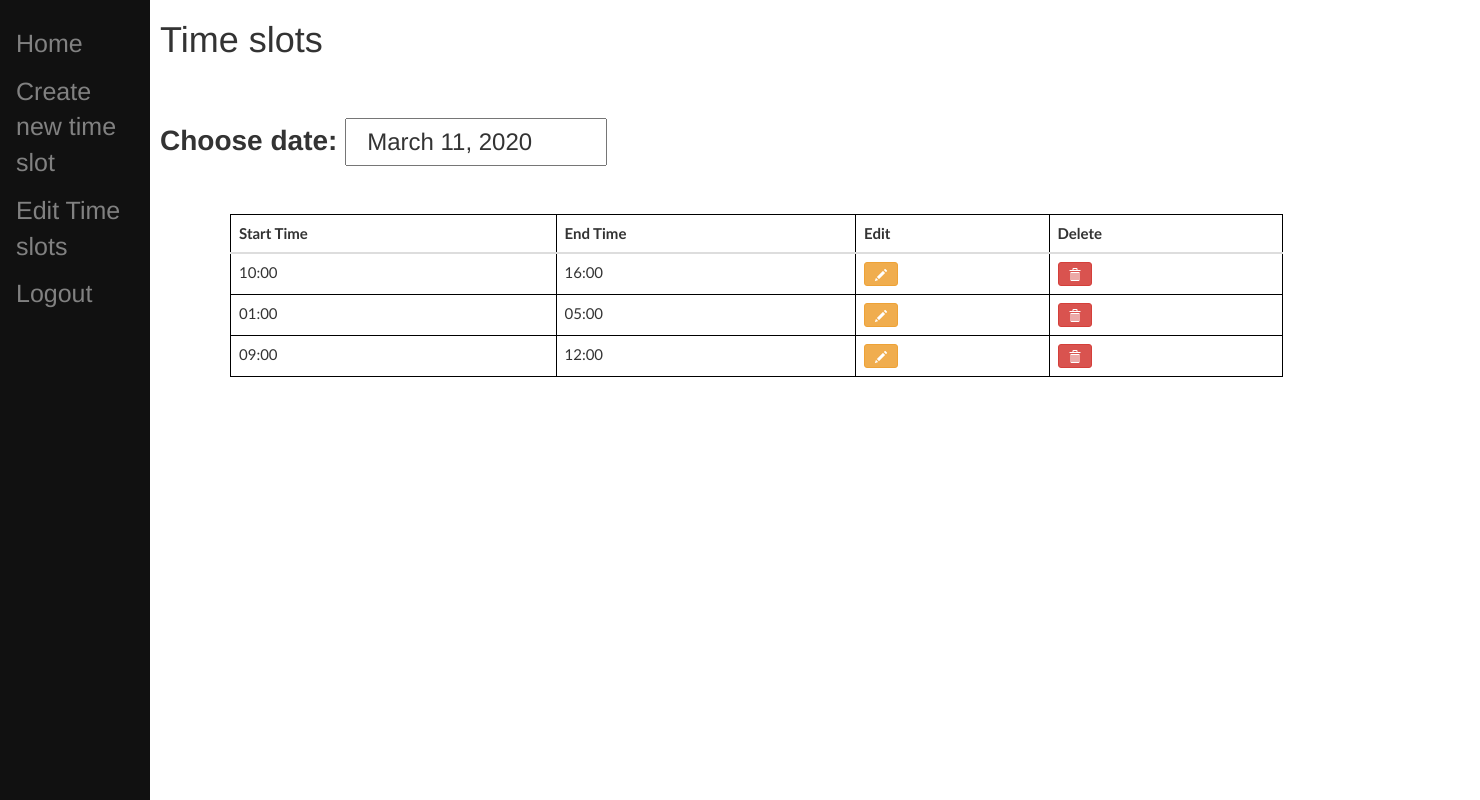
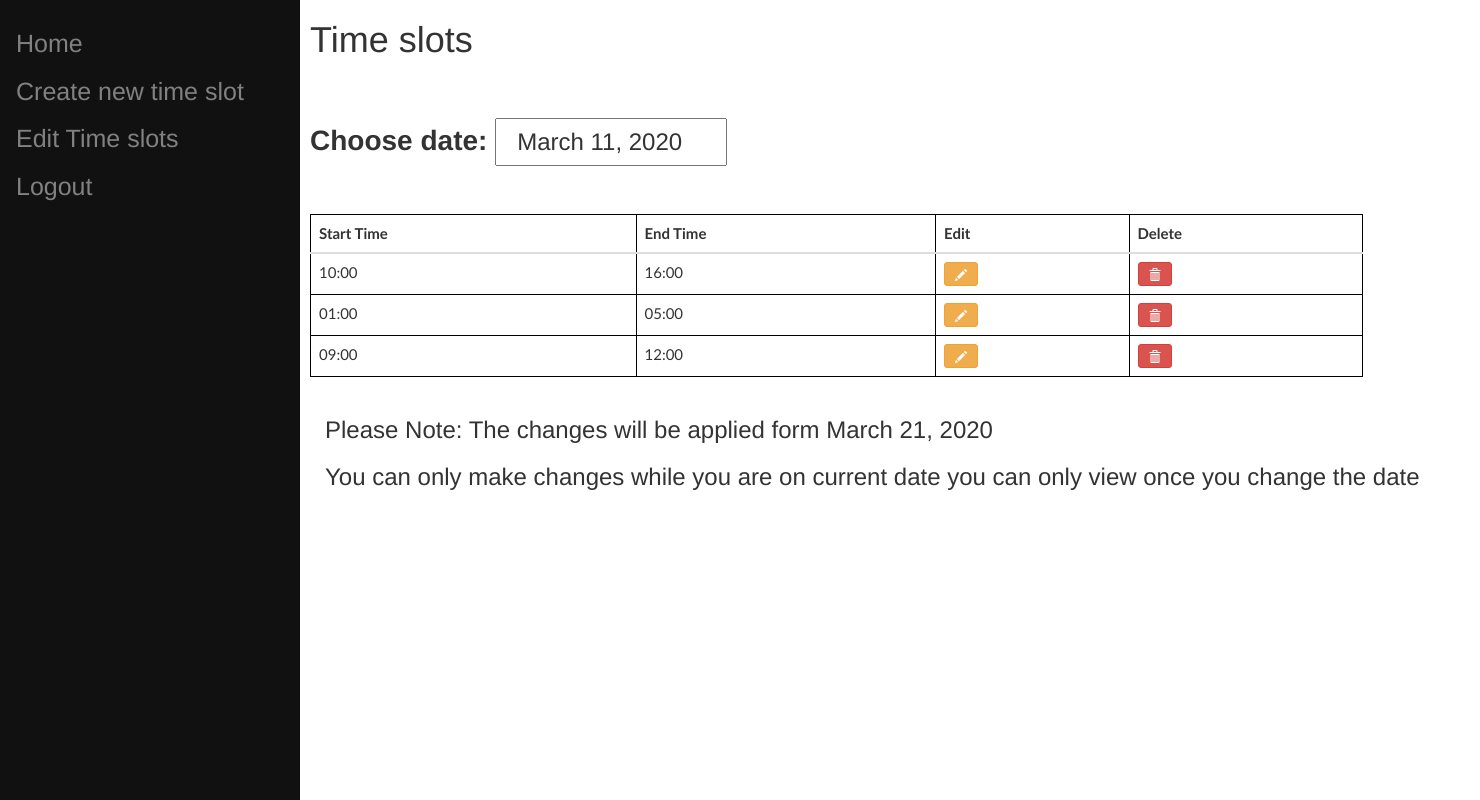
Before and after one commit to namanmanish/Dbms, a Django app: page /book/edit/slots in a window 1480 px wide. Run offline with Django 3.2, Linux system fonts and the light colour scheme; a user stored in the database is signed in; data comes from the database, SQL or seed files in the repository; both versions use the stored data as it was after the commit; some libraries are stand-ins or nearby versions.

Commit message:
Added deletion of time slot and some validation

```diff
--- a/fossee/roombooking/book/templates/book/m_home.html
+++ b/fossee/roombooking/book/templates/book/m_home.html
@@ -2,8 +2,7 @@
 <html>
 <head>
 <meta name="viewport" content="width=device-width, initial-scale=1">
-<link rel="stylesheet" type="text/css" href="{% static 'book/m_home.css' %}">
-
+<link rel="stylesheet" type="text/css" href="{% static 'book/man.css' %}">
 <link rel="stylesheet" href="//code.jquery.com/ui/1.12.1/themes/base/jquery-ui.css">
 <script src="https://code.jquery.com/jquery-1.12.4.js"></script>
 <script src="https://code.jquery.com/ui/1.12.1/jquery-ui.js"></script>
--- a/fossee/roombooking/book/templates/book/time_slot.html
+++ b/fossee/roombooking/book/templates/book/time_slot.html
@@ -1,6 +1,6 @@
 {% load static %}
 <meta name="viewport" content="width=device-width, initial-scale=1">
-<link rel="stylesheet" type="text/css" href="{% static 'book/m_home.css' %}">
+<link rel="stylesheet" type="text/css" href="{% static 'book/man.css' %}">
 <link rel="stylesheet" href="//code.jquery.com/ui/1.12.1/themes/base/jquery-ui.css">
 <script src="https://code.jquery.com/jquery-1.12.4.js"></script>
 <script src="https://code.jquery.com/ui/1.12.1/jquery-ui.js"></script>
@@ -42,7 +42,8 @@
                     console.log(x[0].innerHTML);
                     x[0].innerHTML=a[i-1][0];
                     x[1].innerHTML=a[i-1][1];
-                    x[2].innerHTML="<td><a href=\"/book/edit/slot/"+a[i-1][2]+"\"><button type=\"button\" data-toggle=\"modal\" data-target=\"#edit\" data-uid=\"1\" class=\"update btn btn-warning btn-sm\"><span class=\"glyphicon glyphicon-pencil\"></span></button>";
+                    x[2].innerHTML="<td><button type=\"button\" data-toggle=\"modal\" data-target=\"#edit\" data-uid=\"1\" class=\"update btn btn-warning btn-sm\"><span class=\"glyphicon glyphicon-pencil\"></span></button>";
+                    x[3].innerHTML="</td></a><td><button type=\"button\" data-toggle=\"modal\" data-target=\"#delete\" data-uid=\"1\" class=\"delete btn btn-danger btn-sm\"><span class=\"glyphicon glyphicon-trash\"></span></button></td>";
                 }
                 for(i=a.length+1;i<y;i++)
                 {
@@ -54,10 +55,10 @@
                     var y="<tr><td>";
                     y=y+a[i][0]+"</td><td>";
                     y=y+a[i][1]+"</td>";
-                    y=y+"<td><a href=\"/book/edit/slot/"+a[i][2]+"\"><button type=\"button\" data-toggle=\"modal\" data-target=\"#edit\" data-uid=\"1\" class=\"update btn btn-warning btn-sm\"><span class=\"glyphicon glyphicon-pencil\"></span></button></td></a><td><button type=\"button\" data-toggle=\"modal\" data-target=\"#delete\" data-uid=\"1\" class=\"delete btn btn-danger btn-sm\"><span class=\"glyphicon glyphicon-trash\"></span></button></td>";
+                    y=y+"<td><button type=\"button\" data-toggle=\"modal\" data-target=\"#edit\" data-uid=\"1\" class=\"update btn btn-warning btn-sm\"><span class=\"glyphicon glyphicon-pencil\"></span></button></td></a><td><button type=\"button\" data-toggle=\"modal\" data-target=\"#delete\" data-uid=\"1\" class=\"delete btn btn-danger btn-sm\"><span class=\"glyphicon glyphicon-trash\"></span></button></td>";
                     z.innerHTML+=y;
                 }
-
+                console.log(z.innerHTML);
             }
         });
     });
@@ -92,11 +93,13 @@
                     <tr>
                         <td id="f1">{{ i.int_time|time:"H:i" }}</td>
                         <td id="l1">{{ i.end_time|time:"H:i" }}</td>
-                        <td><a href="/book/edit/slot/{{ i.pk }}"><button type="button" data-toggle="modal" data-target="#edit" data-uid="1" class="update btn btn-warning btn-sm"><span class="glyphicon glyphicon-pencil"></span></button></td></a>
-                        <td><button type="button" data-toggle="modal" data-target="#delete" data-uid="1" class="delete btn btn-danger btn-sm"><span class="glyphicon glyphicon-trash"></span></button></td>
+                        <td><a href="/book/edit/slot/{{ i.pk }}"><button type="button" data-toggle="modal" data-target="#edit" data-uid="1" class="update btn btn-warning btn-sm"><span class="glyphicon glyphicon-pencil"></span></button></a></td>
+                        <td><a href="/book/cancle/{{ i.pk }}"><button type="button" data-toggle="modal" data-target="#delete" data-uid="1" class="delete btn btn-danger btn-sm"><span class="glyphicon glyphicon-trash"></span></button></a></td>
                     </tr>
                 {% endfor %}
             </table>
         </div>
+        <h3>Please Note: The changes will be applied form {{ date2 }}</h3>
+        <h3>You can only make changes while you are on current date you can only view once you change the date</h3>
     </div>
 </div>
--- a/fossee/roombooking/book/urls.py
+++ b/fossee/roombooking/book/urls.py
@@ -13,4 +13,5 @@ urlpatterns = [
     path('edit/slot/<int:id>',views.edits),
     path('ajax',views.ajax),
     path('ajax/slot',views.ajaxs),
+    path('cancle/<int:id>',views.cancles),
 ]
--- a/fossee/roombooking/book/views.py
+++ b/fossee/roombooking/book/views.py
@@ -56,7 +56,7 @@ def home(request):
         contex={'a':a}
         return render(request,'book/home.html',contex)
     else:
-        date1=date.today()
+        date1=datetime.datetime.now().date()
         x=Bookings.objects.filter(date=date1)
         a=[]
         b={}
@@ -166,11 +166,12 @@ def desc(request):
         for i in range(len(dep)):
             if datetime.datetime.now().date()<(dep[i].date):
                 break
-        x=dependent.objects.filter(date=dep[i-1].date)
+        x=dependent.objects.filter(date=dep[max(i-1,0)].date)
         time=[]
         for i in x:
             time.append(i.time_slot)
-        context={'time':time,'date1':datetime.datetime.now().date()}
+        x=datetime.datetime.now().date()+datetime.timedelta(days=number_days)
+        context={'time':time,'date1':datetime.datetime.now().date(),'date2':x}
         return render(request,'book/time_slot.html',context)
 
 def edits(request,id):
@@ -195,6 +196,18 @@ def edits(request,id):
         context={'form':form,'x':x,'in':slot.int_time,'out':slot.end_time}
         return render(request,'book/slot_form.html',context)
 
+def cancles(request,id):
+    x1=datetime.datetime.now().date()+datetime.timedelta(days=number_days)
+    dep=dependent.objects.all()
+    for i in range(len(dep)):
+        if datetime.datetime.now().date()<(dep[i].date):
+            break
+    y=dependent.objects.filter(date=dep[max(i-1,0)].date)
+    for i in y:
+        if not i.time_slot.pk==id:
+            dependent.objects.create(date=x1,time_slot=i.time_slot).save()
+    return redirect('/book/edit/slots')
+
 def ajaxs(request):
     date=request.GET.get('date')
     print(date)
@@ -203,7 +216,7 @@ def ajaxs(request):
     for i in range(len(dep)):
         if str(date)<str(dep[i].date):
             break
-    x=dependent.objects.filter(date=dep[i-1].date)
+    x=dependent.objects.filter(date=dep[max(i-1,0)].date)
     a=[]
     b=[]
     for i in x:
--- a/fossee/roombooking/login/static/book/m_home.css
+++ b/fossee/roombooking/login/static/book/man.css
@@ -4,7 +4,7 @@ body {
 
   .sidenav {
     height: 100%;
-    width: 150px;
+    width: 300px;
     position: fixed;
     z-index: 1;
     top: 0;
@@ -27,7 +27,7 @@ body {
   }
 
   .main {
-    margin-left: 150px; /* Same as the width of the sidenav */
+    margin-left: 300px; /* Same as the width of the sidenav */
     font-size: 28px; /* Increased text to enable scrolling */
     padding: 0px 10px;
   }
```
Also changed, not shown: fossee/roombooking/db.sqlite3.
